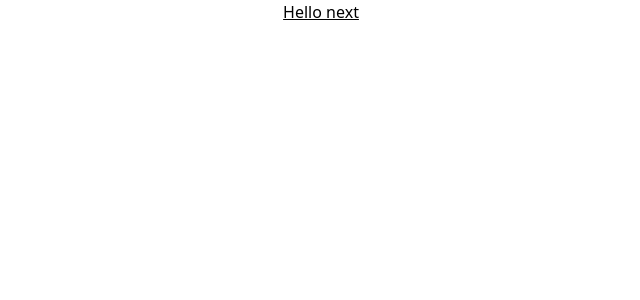
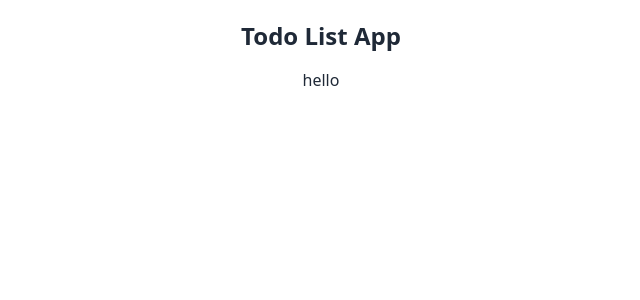
Before and after one commit to AndreyKhmara/next_todo_with_server, a Next.js app in the folder client/: page / in a window 1280 px wide. Shown: the top 300 px of the page, without its empty margins (319-959 px from the left). Built offline with nearby package versions, Linux system fonts and the light colour scheme.

Commit message:
install_daisyUI_create_components

```diff
--- a/client/app/page.tsx
+++ b/client/app/page.tsx
@@ -1,7 +1,11 @@
 export default function Home() {
   return (
-      <main className="text-center underline">
-        Hello next
+      //todo stop on 8 minute, need to ammend commit
+      <main className="max-w-4xl mx-auto mt-4">
+          <div className="text-center my-5 flex flex-col gap-4">
+              <h1 className="text-2xl font-bold">Todo List App</h1>
+              hello
+          </div>
       </main>
   );
 }
--- a/client/tailwind.config.ts
+++ b/client/tailwind.config.ts
@@ -14,5 +14,7 @@
       },
     },
   },
-  plugins: [],
+  plugins: [
+    require('daisyui'),
+  ],
 } satisfies Config;
```
Also changed, not shown: client/package.json (+7 -6 lines), 1 other file (tests, documents, lock files or other folders).
